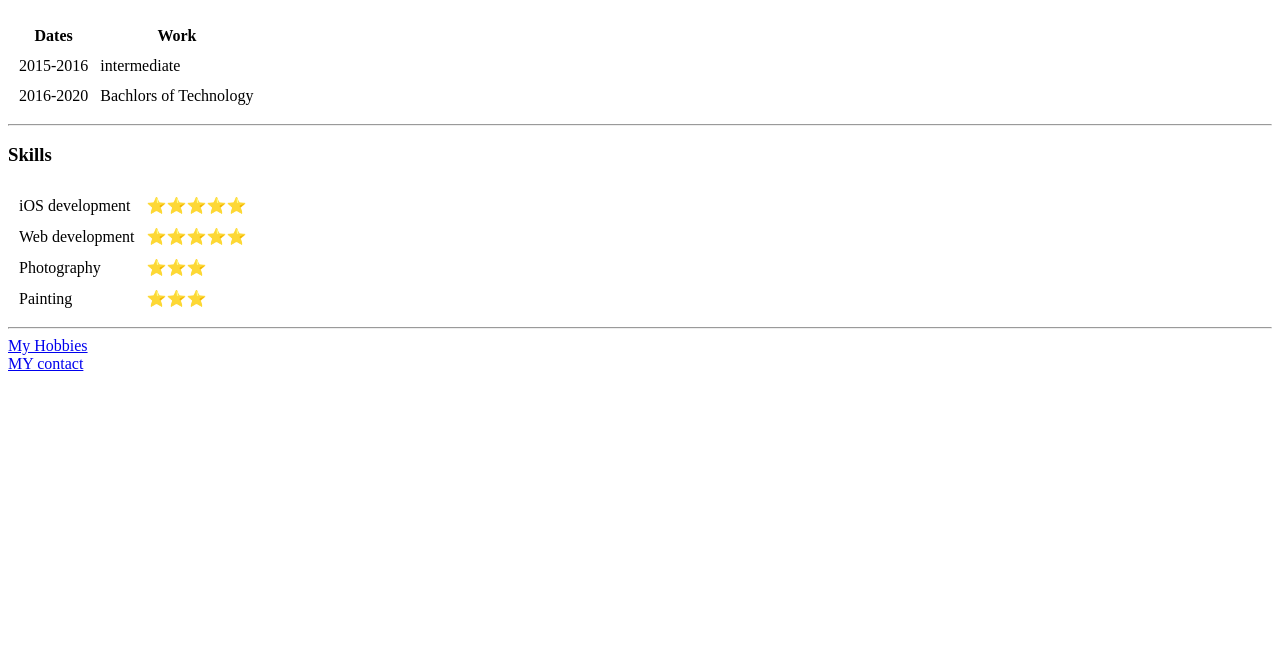
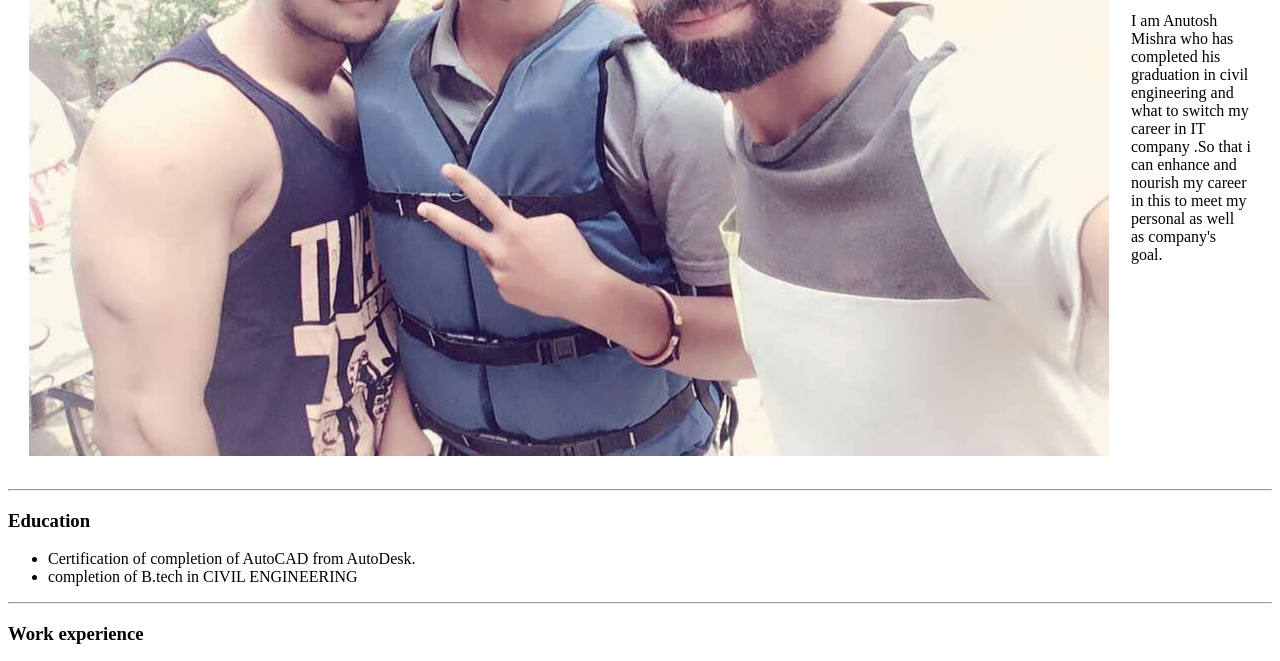
Before and after one commit to AnutoshMishra/cv, a plain HTML site: page index.html in a window 1280 px wide. Shown: the part 383-1044 px from the top of the page. Before the commit the page ends 800 px from the top, so only its background shows below. Drawn offline with Linux system fonts and the light colour scheme.

Commit message:
Update index.html

```diff
--- a/index.html
+++ b/index.html
@@ -8,7 +8,7 @@
    <body>
      <table cellspacing="20">
        <tr>
-         <td> <img src="images/Anutosh-modified.png" alt="3 Mens"></td>
+         <td> <img src="images/Anutosh.jpg" alt="3 Mens"></td>
          <td><h1>Anutosh Mishra</h1>
          <p><i>Founder and CTO of <strong><a href="https://www.appbrewery.co/">The App Brewery</a></strong></i></p>
 
```
